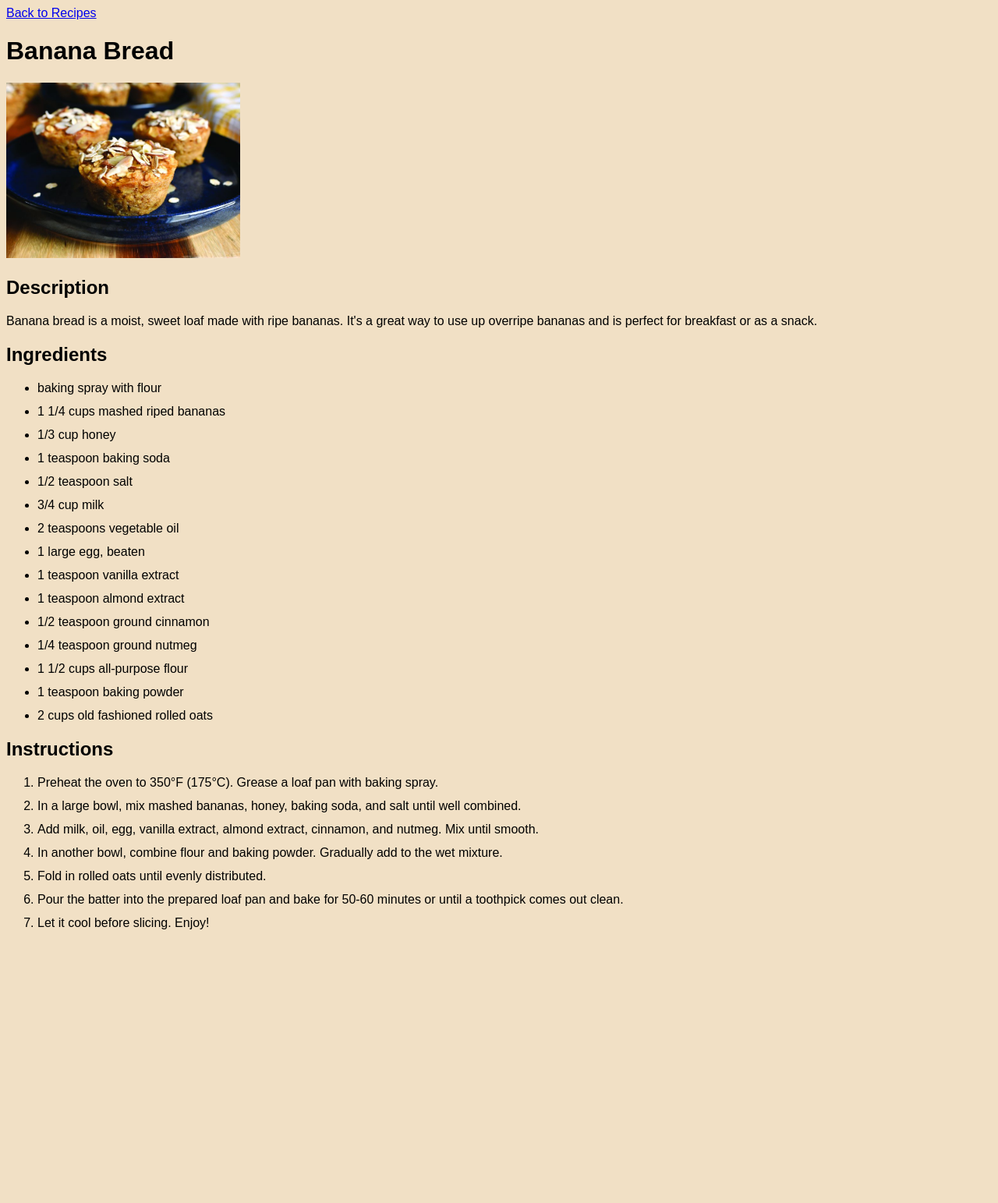
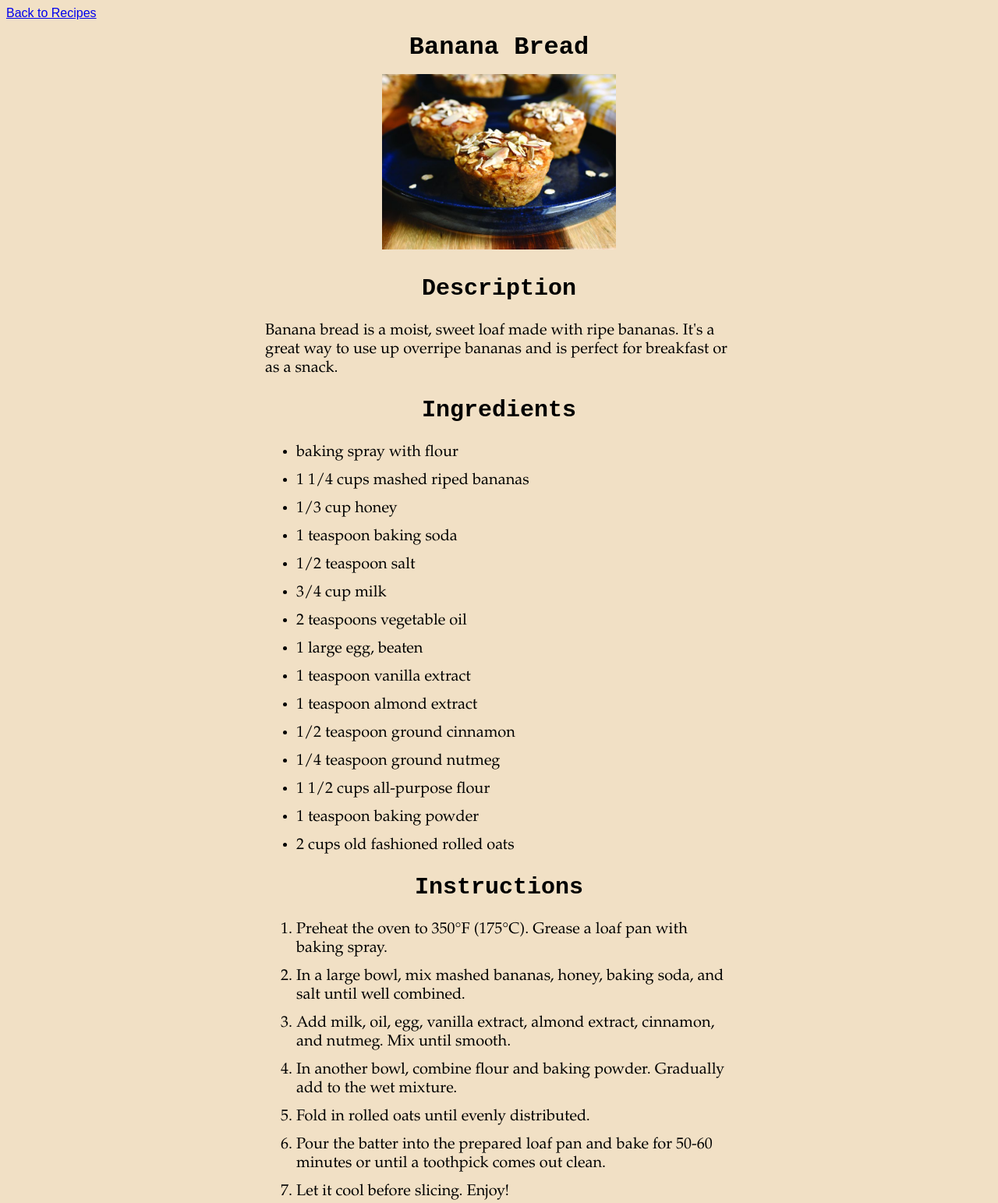
Before and after one commit to davidcastro3435/odin-recipes, a plain HTML site: page recipes/banana-bread.html in a window 1280 px wide. Shown: the whole page at 78% size. Before the commit the page ends 1209 px from the top, so only its background shows below. Drawn offline with Linux system fonts and the light colour scheme.

Commit message:
feat: Add styles and structure to recipe pages
I added a consistent stylesheet to enhance the visual appeal of the recipe pages. The stylesheet includes styles for headings, lists, and links to improve readability and user experience. Each recipe page now links to this stylesheet for a unified look.

```diff
--- a/recipes/banana-bread.html
+++ b/recipes/banana-bread.html
@@ -9,11 +9,12 @@
 
     <body>
         <a href="../index.html" alt="Link to home page">Back to Recipes</a>
-        <h1>Banana Bread</h1>
-        <img src="../img/Banana.jpg" alt="Banana Bread image" width="300">
-        <h2>Description</h2>
+        <h1 class="title">Banana Bread</h1>
+        <img id="photo" src="../img/Banana.jpg" alt="Banana Bread image" width="300">
+        <div class="content">
+            <h2 class="header">Description</h2>
             <p>Banana bread is a moist, sweet loaf made with ripe bananas. It's a great way to use up overripe bananas and is perfect for breakfast or as a snack.</p>
-        <h2>Ingredients</h2>
+            <h2 class="header">Ingredients</h2>
             <ul>
                 <li>baking spray with flour</li>
                 <li>1 1/4 cups mashed riped bananas</li>
@@ -31,7 +32,7 @@
                 <li>1 teaspoon baking powder</li>
                 <li>2 cups old fashioned rolled oats</li>
             </ul>
-        <h2>Instructions</h2>
+            <h2 class="header">Instructions</h2>
             <ol>
                 <li>Preheat the oven to 350°F (175°C). Grease a loaf pan with baking spray.</li>
                 <li>In a large bowl, mix mashed bananas, honey, baking soda, and salt until well combined.</li>
@@ -41,5 +42,6 @@
                 <li>Pour the batter into the prepared loaf pan and bake for 50-60 minutes or until a toothpick comes out clean.</li>
                 <li>Let it cool before slicing. Enjoy!</li>
             </ol>
+        </div>
     </body>
 </html>
--- a/recipes/style.css
+++ b/recipes/style.css
@@ -1,6 +1,14 @@
 body {
     background: #F1E0C5;
     font-family: sans-serif
+}
+
+li {
+    margin-bottom: 12px;
+}
+
+ol {
+    margin-bottom: 12px;
 }
 
 .title {
@@ -10,13 +18,29 @@ body {
 }
 
 .content {
-    width: 300px;
+    width: 600px;
     margin: 0px auto;
     padding: 8px;
     font-size: 20px;
     font-family: Garamond, serif;
 }
 
-li {
-    margin-bottom: 12px;
+.header {
+    text-align: center;
+    font-size: 30px;
+    font-family: 'Courier New', monospace;
 }
+
+.recipes {
+    width: 300px;
+    margin: 0 auto;
+    padding: 8px 10px;
+    border-radius: 8px;
+    font-family: Garamond, serif;
+    font-size: 20px;
+}
+
+#photo {
+    display: block;
+    margin: 0 auto;
+}
```
Also changed, not shown: index.html (+1 -1 lines). Lines whose indentation alone changed are shown as unchanged.
